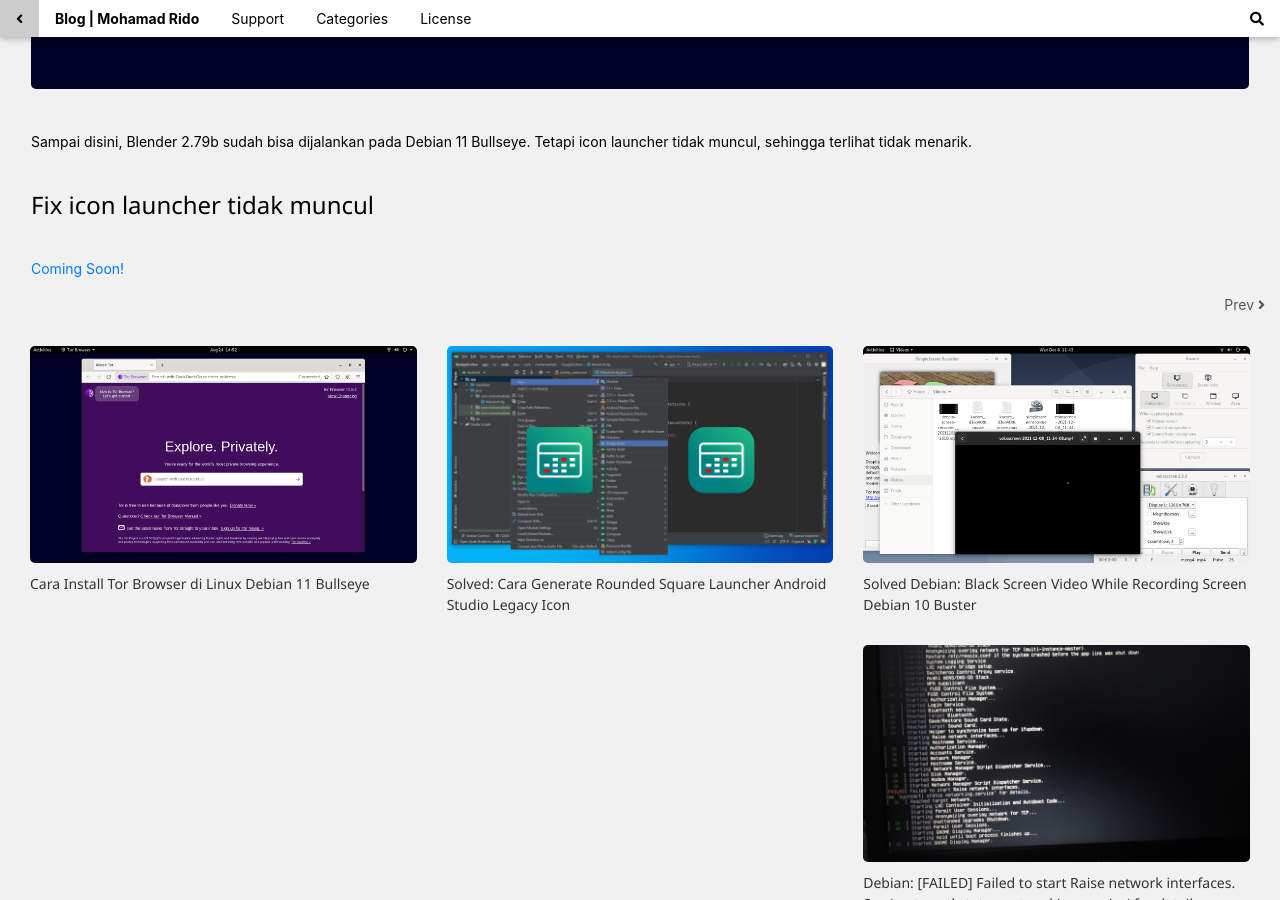
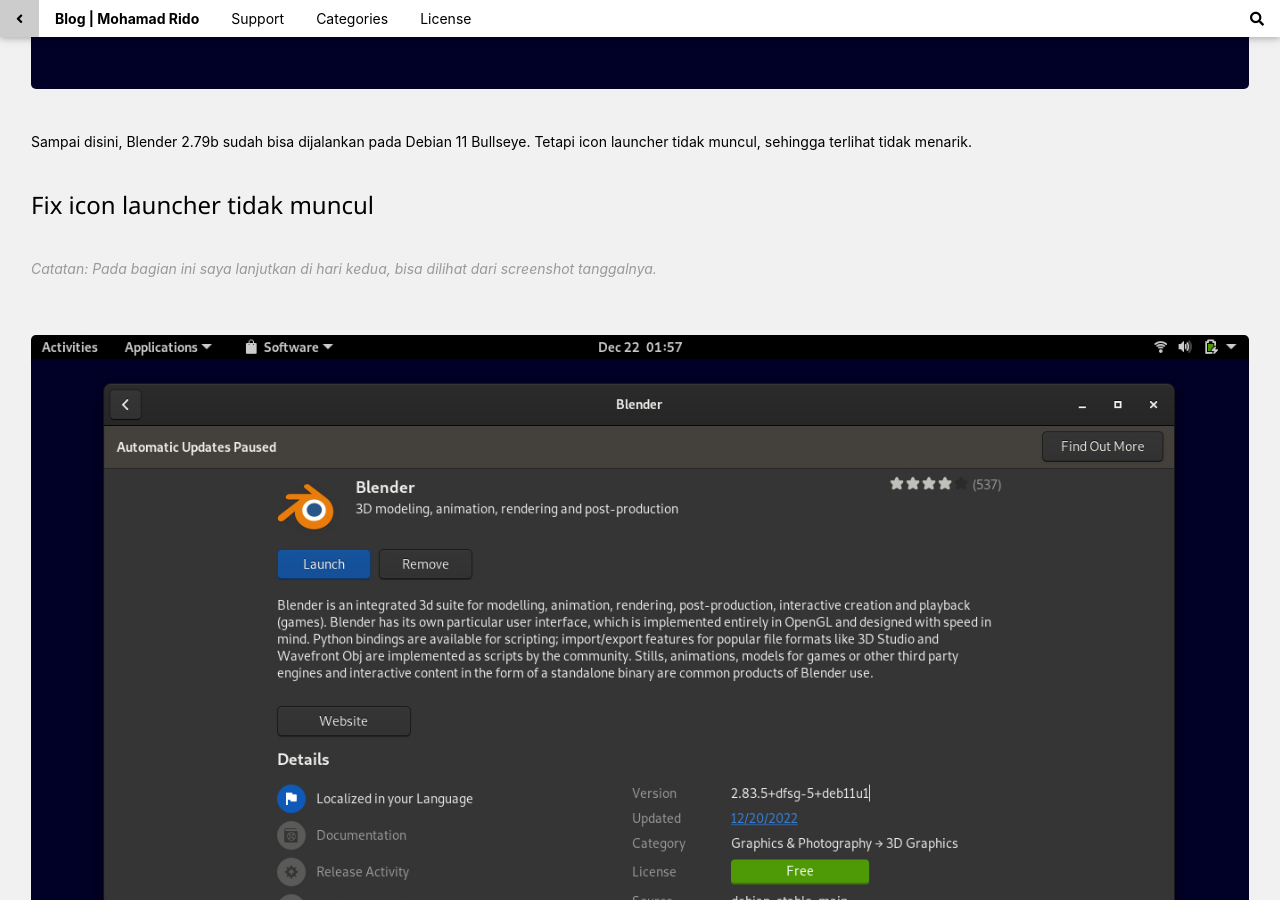
Before and after one commit to qvstpe6gocggyt2hoayu3eeiecrcowi/81my6uytsxjtmbvqu1gkyo7djxzfhnl6byhptreko, a Jekyll site: the page built from _posts/2022-12-21-solved-cara-install-blender-2-79-di-linux-debian-11-bullseye.md, in a window 1280 px wide and 900 px high, scrolled down 2857 px. Built offline with Jekyll 4.4.1, drawn with Linux system fonts in a browser that asks for light colours; our own code applies the rules of GitHub Pages for plain Markdown files.

Commit message:
Update 2022-12-21-solved-cara-install-blender-2-79-di-linux-debian-11-bullseye.md

```diff
--- a/_posts/2022-12-21-solved-cara-install-blender-2-79-di-linux-debian-11-bullseye.md
+++ b/_posts/2022-12-21-solved-cara-install-blender-2-79-di-linux-debian-11-bullseye.md
@@ -41,5 +41,21 @@
 <br/>
 <h3>Fix icon launcher tidak muncul</h3>
 <br/>
-<a href="https://blog.mohamadrido.com/" style="color:#007bff;">Coming Soon!</a>
+<i  style="color:#999;">Catatan: Pada bagian ini saya lanjutkan di hari kedua, bisa dilihat dari screenshot tanggalnya.</i><br/>
 <br/>
+
+<br/>
+<img class="img-post" src="{{site.baseurl}}/assets/images/install-blender-gnome-software.jpg"><br/>
+<br/>
+
+<br/>
+<img class="img-post" src="{{site.baseurl}}/assets/images/nautilus-root-folder.jpg"><br/>
+<br/>
+
+<br/>
+<img class="img-post" src="{{site.baseurl}}/assets/images/gedit-add-icon-blender.jpg"><br/>
+<br/>
+
+<br/>
+<img class="img-post" src="{{site.baseurl}}/assets/images/icon-launcher-add-to-favorites.jpg"><br/>
+<br/>
```
